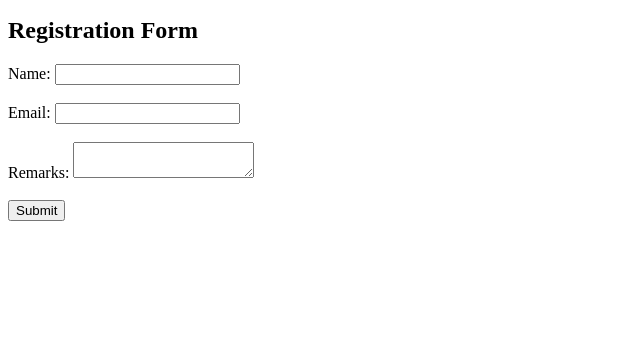
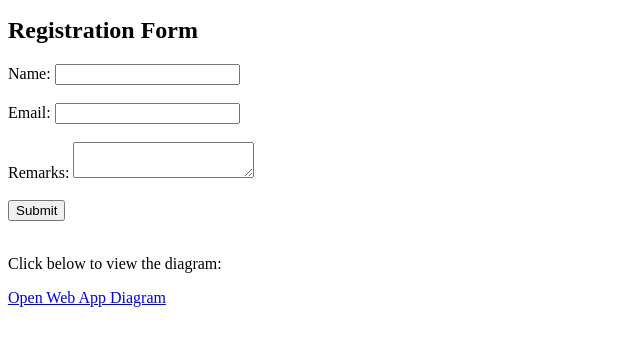
Before and after one commit to sadiya2205/student-portal-demo, a plain HTML site: page index.html in a window 1280 px wide. Shown: the part 101-446 px from the top of the page, without its empty margins (0-640 px from the left). Drawn offline with Linux system fonts and the light colour scheme.

Commit message:
Update index.html

```diff
--- a/index.html
+++ b/index.html
@@ -20,5 +20,10 @@
 
     <input type="submit" value="Submit">
   </form>
+
+  <br>
+  <!-- Link to your PNG file -->
+  <p>Click below to view the diagram:</p>
+  <a href="webapp.drawio.png" target="_blank">Open Web App Diagram</a>
 </body>
 </html>
```
